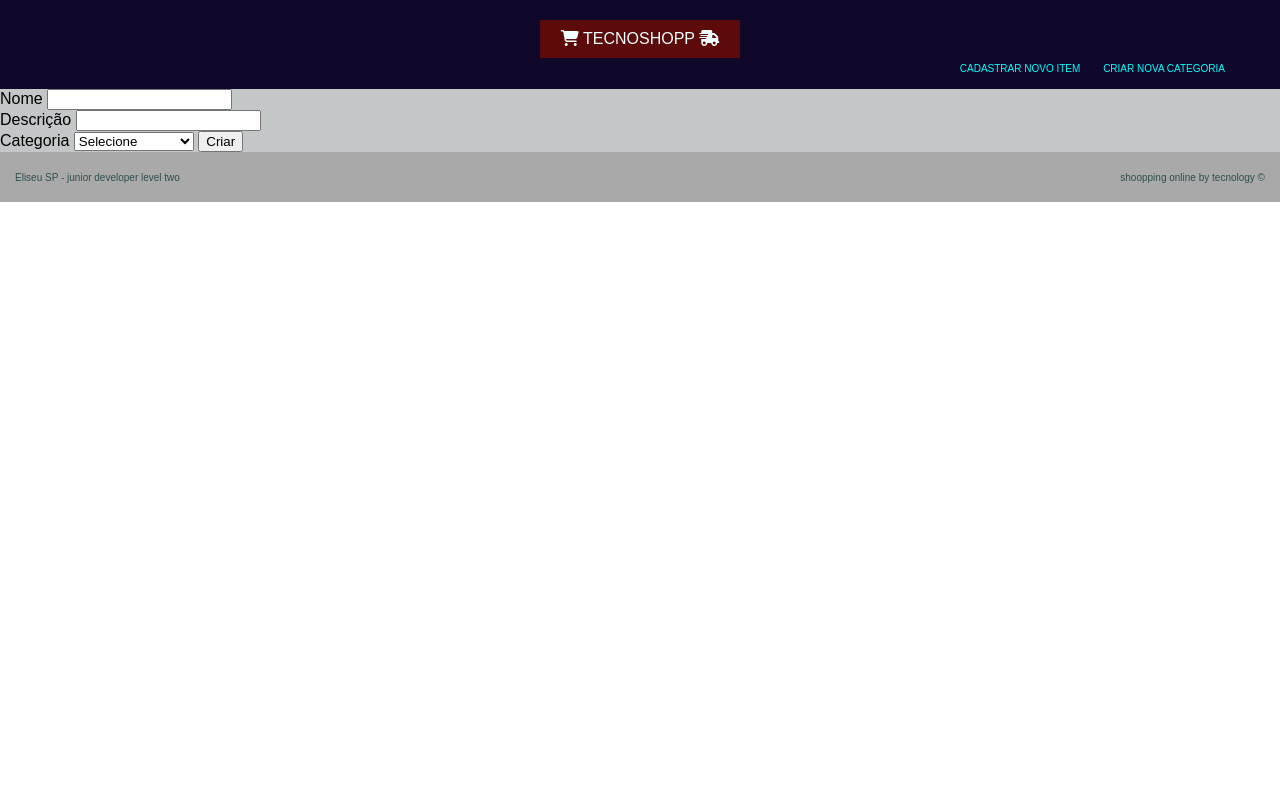
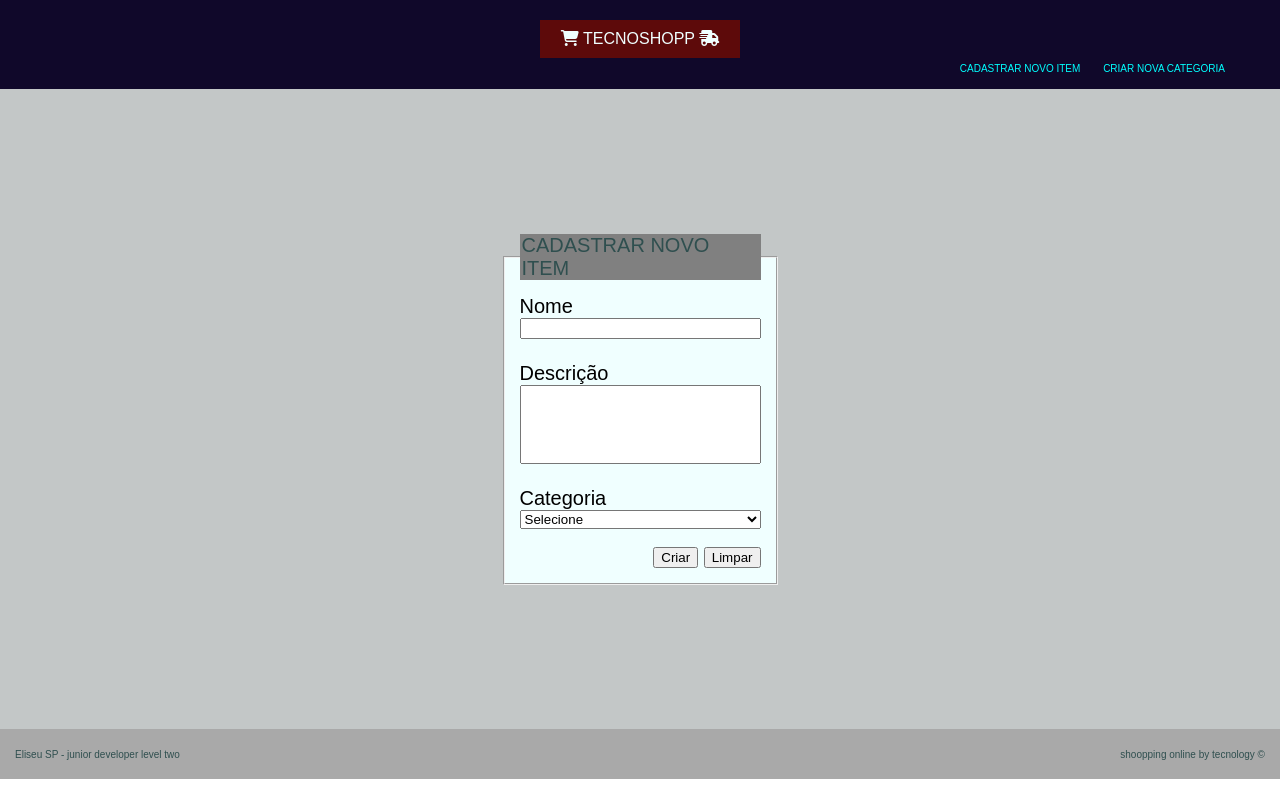
Before and after one commit to Elisp12/tecnoShopp, a Django app: page /criar/produto/ in a window 1280 px wide. Run offline with Django 5.2, Linux system fonts and the light colour scheme; data comes from the database, SQL or seed files in the repository; both versions use the stored data as it was after the commit.

Commit message:
css em formulário

```diff
--- a/static/css/style.css
+++ b/static/css/style.css
@@ -142,6 +142,58 @@
     text-decoration: none;
 }
 
+
+.formulario {
+    width: 20%;
+    height: 50%;
+    min-height: 80vh;
+
+    font-size: 20px;
+
+    margin: auto;
+
+    display: flex;
+    flex-direction: row;
+    justify-content: center;
+    align-items: center;
+}
+
+.formulario fieldset {
+    background-color: azure;
+
+    margin: 5px;
+    padding: 15px;
+
+    display: flex;
+    flex-direction: column;
+}
+
+.formulario legend {
+    background-color: grey;
+    color: darkslategrey;
+    text-transform: uppercase;
+}
+
+.formulario input:focus {
+    background-color: rgba(128, 128, 128, 0.2);
+}
+
+.form-descricao {
+    padding: 30px;
+}
+
+.formulario fieldset select {
+    margin-bottom: 15px;
+}
+
+.formulario div {
+    text-align: end;
+}
+.formulario div input:hover {
+    font-weight: bold;
+    color: darkred;
+}
+
 .footer {
     background-color: darkgray;
     color: darkslategrey;
--- a/templates/produto/criar_produto.html
+++ b/templates/produto/criar_produto.html
@@ -2,14 +2,15 @@
 
 {% block content %}
 
-    <form action="#" method="post">
+    <form class="formulario" action="#" method="post">
         {% csrf_token %}
-
+        <fieldset>
+            <legend>Cadastrar Novo Item</legend>
             <label for="nome">Nome</label>
-        <input type="text" name="nome" id="nome">
+            <input type="text" name="nome" id="nome" required>
             <br>
             <label for="descricao">Descrição</label>
-        <input type="text" name="descricao" id="descricao">
+            <input class="form-descricao" type="text" name="descricao" id="descricao">
             <br>
             <label for="categoria">Categoria</label>
             <select name="categoria" id="categoria" required>
@@ -18,7 +19,12 @@
                     <option value="{{ cat.index }}">{{ cat.nome }}</option>
                 {% endfor %}
             </select>
+            <div>
                 <input type="submit" value="Criar">
+                <input type="reset" value="Limpar">
+            </div>
+
+        </fieldset>
     </form>
 
 {% endblock %}
```
Also changed, not shown: db.sqlite3. Lines whose indentation alone changed are shown as unchanged.
